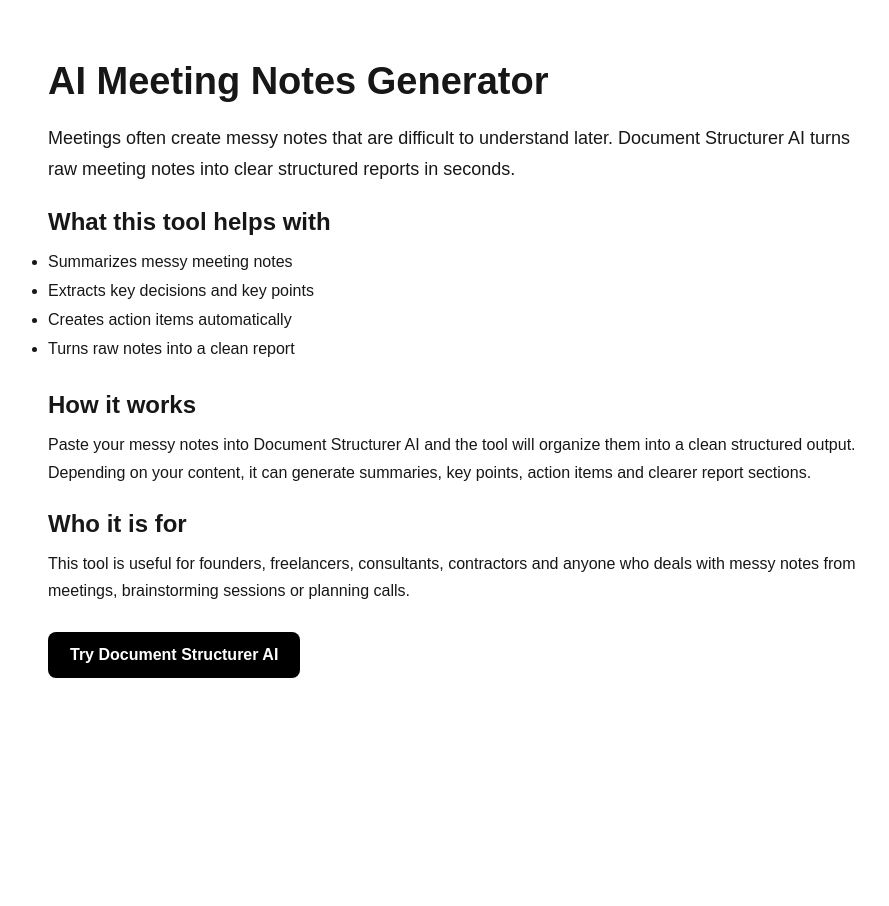
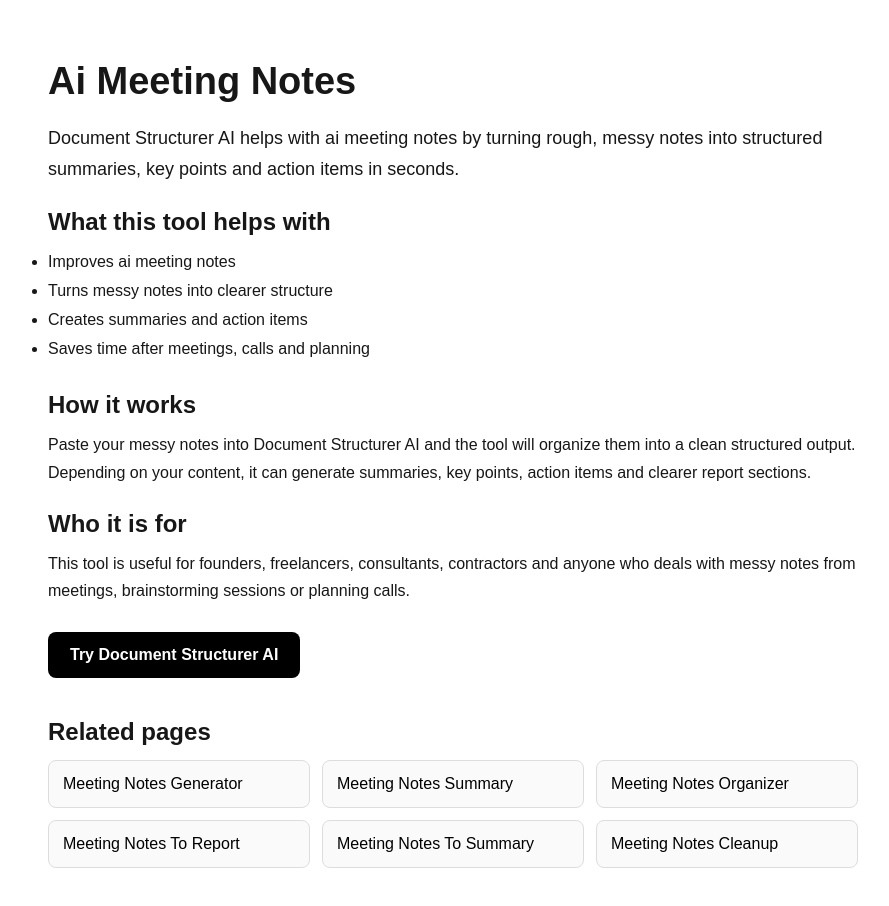
Before and after one commit to RobertFatu91/document-structurer-ai, a Next.js app: page /seo/ai-meeting-notes in a window 1280 px wide. Shown: the top 906 px of the page, without its empty margins (187-1076 px from the left). Before the commit the page ends 800 px from the top, so only its background shows below. Built offline with nearby package versions, Linux system fonts and the light colour scheme.

Commit message:
add homepage schema markup

```diff
--- a/app/seo/[slug]/page.js
+++ b/app/seo/[slug]/page.js
@@ -1,35 +1,73 @@
 import { notFound } from "next/navigation";
-import { seoPages } from "../../../data/seoPages";
+import { seoKeywords } from "../../../data/seoKeywords";
+
+function slugToTitle(slug) {
+  return slug
+    .split("-")
+    .map((word) => word.charAt(0).toUpperCase() + word.slice(1))
+    .join(" ");
+}
+
+function buildPageData(slug) {
+  const titleText = slugToTitle(slug);
+
+  return {
+    title: `${titleText} | Document Structurer AI`,
+    description: `Use Document Structurer AI for ${titleText.toLowerCase()}. Turn messy notes into structured summaries, reports and action items.`,
+    heading: titleText,
+    intro: `Document Structurer AI helps with ${titleText.toLowerCase()} by turning rough, messy notes into structured summaries, key points and action items in seconds.`,
+    benefits: [
+      `Improves ${titleText.toLowerCase()}`,
+      "Turns messy notes into clearer structure",
+      "Creates summaries and action items",
+      "Saves time after meetings, calls and planning"
+    ]
+  };
+}
 
 export async function generateMetadata({ params }) {
   const { slug } = await params;
-  const page = seoPages[slug];
 
-  if (!page) {
+  if (!seoKeywords.includes(slug)) {
     return {
-      title: "Page Not Found",
+      title: "Page Not Found"
     };
   }
 
+  const page = buildPageData(slug);
+
   return {
     title: page.title,
-    description: page.description,
+    description: page.description
   };
 }
 
 export async function generateStaticParams() {
-  return Object.keys(seoPages).map((slug) => ({
-    slug,
+  return seoKeywords.map((slug) => ({
+    slug
   }));
 }
 
 export default async function SeoPage({ params }) {
   const { slug } = await params;
-  const page = seoPages[slug];
 
-  if (!page) {
+  if (!seoKeywords.includes(slug)) {
     notFound();
   }
+
+  const page = buildPageData(slug);
+
+  const relatedPages = seoKeywords
+    .filter((item) => item !== slug)
+    .slice(0, 6);
+
+  const schemaData = {
+    "@context": "https://schema.org",
+    "@type": "WebPage",
+    name: page.heading,
+    description: page.description,
+    url: `https://document-structurer-ai.vercel.app/seo/${slug}`
+  };
 
   return (
     <div
@@ -37,9 +75,14 @@ export default async function SeoPage({ params }) {
         maxWidth: "850px",
         margin: "40px auto",
         padding: "20px",
-        fontFamily: "Arial",
+        fontFamily: "Arial"
       }}
     >
+      <script
+        type="application/ld+json"
+        dangerouslySetInnerHTML={{ __html: JSON.stringify(schemaData) }}
+      />
+
       <h1 style={{ fontSize: "38px", marginBottom: "20px" }}>
         {page.heading}
       </h1>
@@ -83,10 +126,38 @@ export default async function SeoPage({ params }) {
           borderRadius: "8px",
           textDecoration: "none",
           fontWeight: "bold",
+          marginBottom: "40px"
         }}
       >
         Try Document Structurer AI
       </a>
+
+      <h2 style={{ marginBottom: "14px" }}>Related pages</h2>
+
+      <div
+        style={{
+          display: "grid",
+          gridTemplateColumns: "repeat(auto-fit, minmax(220px, 1fr))",
+          gap: "12px"
+        }}
+      >
+        {relatedPages.map((relatedSlug) => (
+          <a
+            key={relatedSlug}
+            href={`/seo/${relatedSlug}`}
+            style={{
+              textDecoration: "none",
+              color: "black",
+              border: "1px solid #ddd",
+              padding: "14px",
+              borderRadius: "8px",
+              background: "#fafafa"
+            }}
+          >
+            {slugToTitle(relatedSlug)}
+          </a>
+        ))}
+      </div>
     </div>
   );
 }
--- /dev/null
+++ b/data/seoKeywords.js
@@ -0,0 +1,56 @@
+export const seoKeywords = [
+  "ai-meeting-notes",
+  "meeting-notes-generator",
+  "meeting-notes-summary",
+  "meeting-notes-organizer",
+  "meeting-notes-to-report",
+  "meeting-notes-to-summary",
+  "meeting-notes-cleanup",
+  "meeting-notes-ai-tool",
+  "meeting-notes-formatter",
+  "meeting-notes-structure",
+
+  "organize-messy-notes",
+  "clean-messy-notes",
+  "messy-notes-to-summary",
+  "messy-notes-to-report",
+  "messy-notes-organizer",
+  "messy-notes-ai",
+  "messy-notes-structure",
+  "messy-notes-cleanup",
+  "messy-notes-summarizer",
+  "messy-notes-formatter",
+
+  "notes-to-report",
+  "notes-to-summary",
+  "notes-to-email",
+  "notes-to-task-list",
+  "notes-to-action-items",
+  "notes-to-document",
+  "notes-to-structured-text",
+  "notes-to-clean-format",
+  "notes-to-meeting-report",
+  "notes-to-summary-ai",
+
+  "meeting-summary-generator",
+  "call-notes-summary",
+  "client-call-notes",
+  "project-meeting-notes",
+  "team-meeting-notes",
+  "brainstorming-summary",
+  "sales-call-summary",
+  "consulting-meeting-notes",
+  "freelancer-notes-organizer",
+  "work-meeting-notes",
+
+  "ai-notes-organizer",
+  "notes-cleanup-tool",
+  "raw-notes-to-summary",
+  "organize-raw-notes",
+  "turn-notes-into-summary",
+  "turn-notes-into-key-points",
+  "notes-to-follow-up",
+  "client-meeting-notes",
+  "meeting-report-generator",
+  "brainstorming-notes-organizer"
+];
```
Also changed, not shown: app/page.js (+61 -114 lines).
